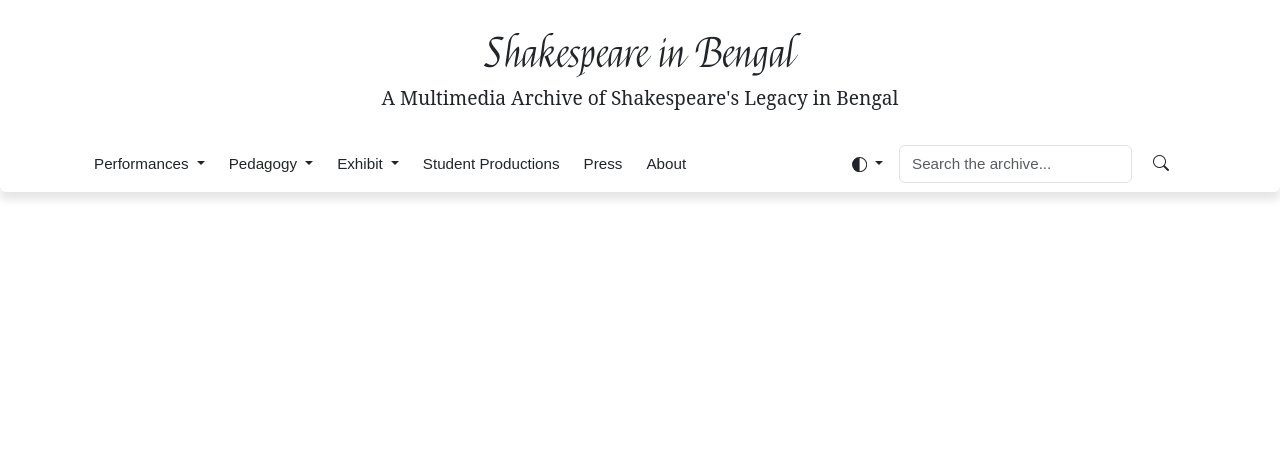
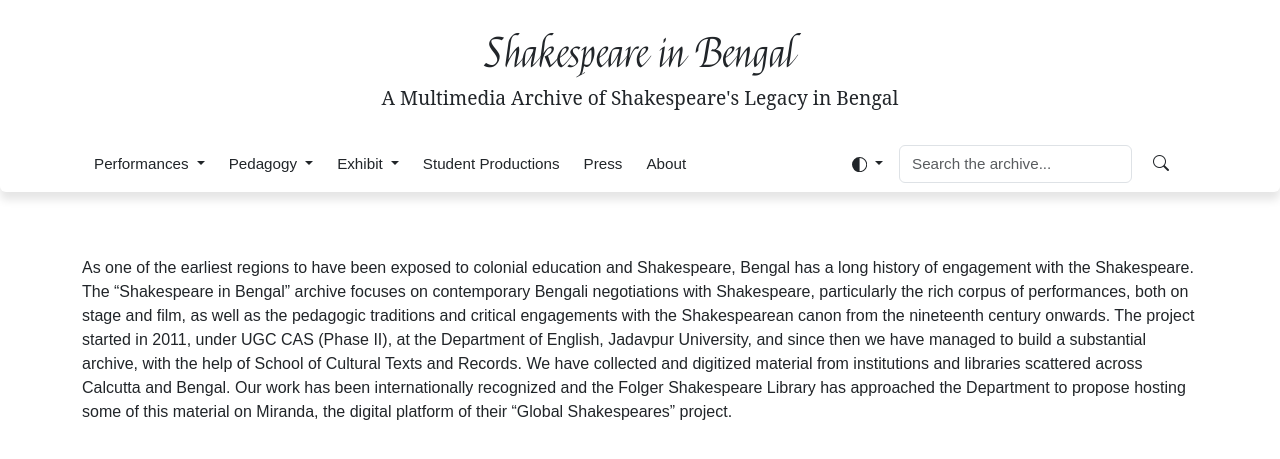
Before and after one commit to shakespeareinbengal/shakespeareinbengal.github.io, a Jekyll site: the page built from index.markdown, in a window 1280 px wide. Shown: the top 459 px of the page. Built offline with Jekyll 4.4.1, drawn with Linux system fonts in a browser that asks for light colours.

Commit message:
Add placeholder text for the homepage

```diff
--- a/index.markdown
+++ b/index.markdown
@@ -4,3 +4,4 @@
 
 layout: default
 ---
+As one of the earliest regions to have been exposed to colonial education and Shakespeare, Bengal has a long history of engagement with the Shakespeare. The “Shakespeare in Bengal” archive focuses on contemporary Bengali negotiations with Shakespeare, particularly the rich corpus of performances, both on stage and film, as well as the pedagogic traditions and critical engagements with the Shakespearean canon from the nineteenth century onwards. The project started in 2011, under UGC CAS (Phase II), at the Department of English, Jadavpur University, and since then we have managed to build a substantial archive, with the help of School of Cultural Texts and Records. We have collected and digitized material from institutions and libraries scattered across Calcutta and Bengal. Our work has been internationally recognized and the Folger Shakespeare Library has approached the Department to propose hosting some of this material on Miranda, the digital platform of their “Global Shakespeares” project.
```
